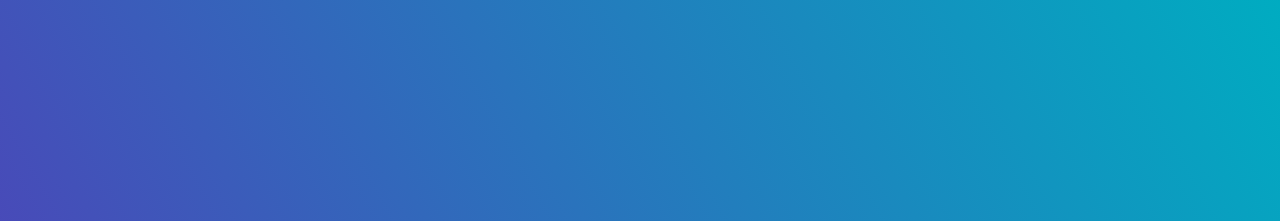
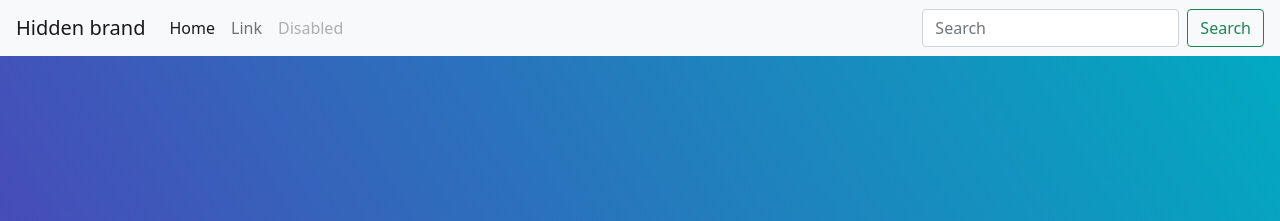
Before and after one commit to MLH-Fellowship/pod-3.1.0-Easify, a browser extension: page client/index.html in a window 1280 px wide. Shown: the top 221 px of the page. Drawn offline with nearby package versions, Linux system fonts and the light colour scheme; files whose address does not match are found by name.

Commit message:
Added navbar

```diff
--- a/client/index.html
+++ b/client/index.html
@@ -1,8 +1,14 @@
 <!DOCTYPE html>
 <html>
     <head>
-        <link rel="stylesheet" href="https://cdn.jsdelivr.net/npm/bootstrap@4.6.0/dist/css/bootstrap.min.css"
-            integrity="sha384-B0vP5xmATw1+K9KRQjQERJvTumQW0nPEzvF6L/Z6nronJ3oUOFUFpCjEUQouq2+l" crossorigin="anonymous">
+        <link rel="stylesheet" href="https://cdn.jsdelivr.net/npm/bootstrap@4.6.0/dist/css/bootstrap.min.css">
+        <script src="https://code.jquery.com/jquery-3.5.1.slim.min.js"
+            integrity="sha384-DfXdz2htPH0lsSSs5nCTpuj/zy4C+OGpamoFVy38MVBnE+IbbVYUew+OrCXaRkfj"
+            crossorigin="anonymous"></script>
+        <script src="https://cdn.jsdelivr.net/npm/bootstrap@4.6.0/dist/js/bootstrap.bundle.min.js"
+            integrity="sha384-Piv4xVNRyMGpqkS2by6br4gNJ7DXjqk09RmUpJ8jgGtD7zP9yug3goQfGII0yAns"
+            crossorigin="anonymous"></script>
+        <link href="https://cdn.jsdelivr.net/npm/bootstrap@5.0.2/dist/css/bootstrap.min.css" rel="stylesheet" integrity="sha384-EVSTQN3/azprG1Anm3QDgpJLIm9Nao0Yz1ztcQTwFspd3yD65VohhpuuCOmLASjC" crossorigin="anonymous">
         <meta charset="utf-8">
         <meta http-equiv="X-UA-Compatible" content="IE=edge">
         <title></title>
@@ -15,10 +21,34 @@
         <script src="./assets//js/ml-js/tf-pose.min.js"></script>
         <script src="./assets/js/ml-js/face-api.min.js"></script>
 
+
     </head>
     <body>
         <div class="header">
-
+            <nav class="navbar navbar-expand-lg navbar-light bg-light">
+                <button class="navbar-toggler" type="button" data-toggle="collapse" data-target="#navbarTogglerDemo01"
+                    aria-controls="navbarTogglerDemo01" aria-expanded="false" aria-label="Toggle navigation">
+                    <span class="navbar-toggler-icon"></span>
+                </button>
+                <div class="collapse navbar-collapse" id="navbarTogglerDemo01">
+                    <a class="navbar-brand" href="#">Hidden brand</a>
+                    <ul class="navbar-nav mr-auto mt-2 mt-lg-0">
+                        <li class="nav-item active">
+                            <a class="nav-link" href="#">Home <span class="sr-only">(current)</span></a>
+                        </li>
+                        <li class="nav-item">
+                            <a class="nav-link" href="#">Link</a>
+                        </li>
+                        <li class="nav-item">
+                            <a class="nav-link disabled" href="#">Disabled</a>
+                        </li>
+                    </ul>
+                    <form class="form-inline my-2 my-lg-0">
+                        <input class="form-control mr-sm-2" type="search" placeholder="Search" aria-label="Search">
+                        <button class="btn btn-outline-success my-2 my-sm-0" type="submit">Search</button>
+                    </form>
+                </div>
+            </nav>
 <!--Content before waves-->
 <div class="inner-header flex">
 <!--Just the logo.. Don't mind this-->
```
